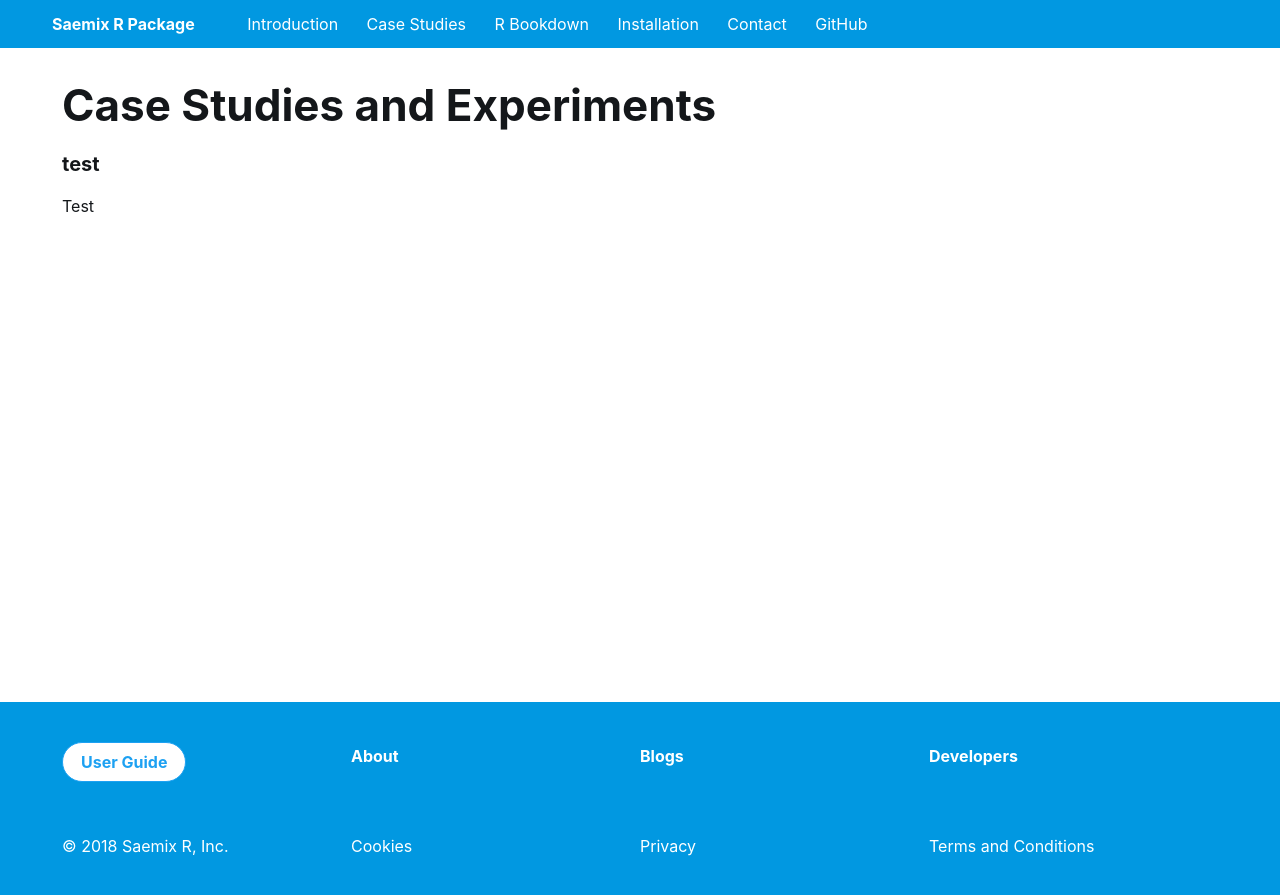
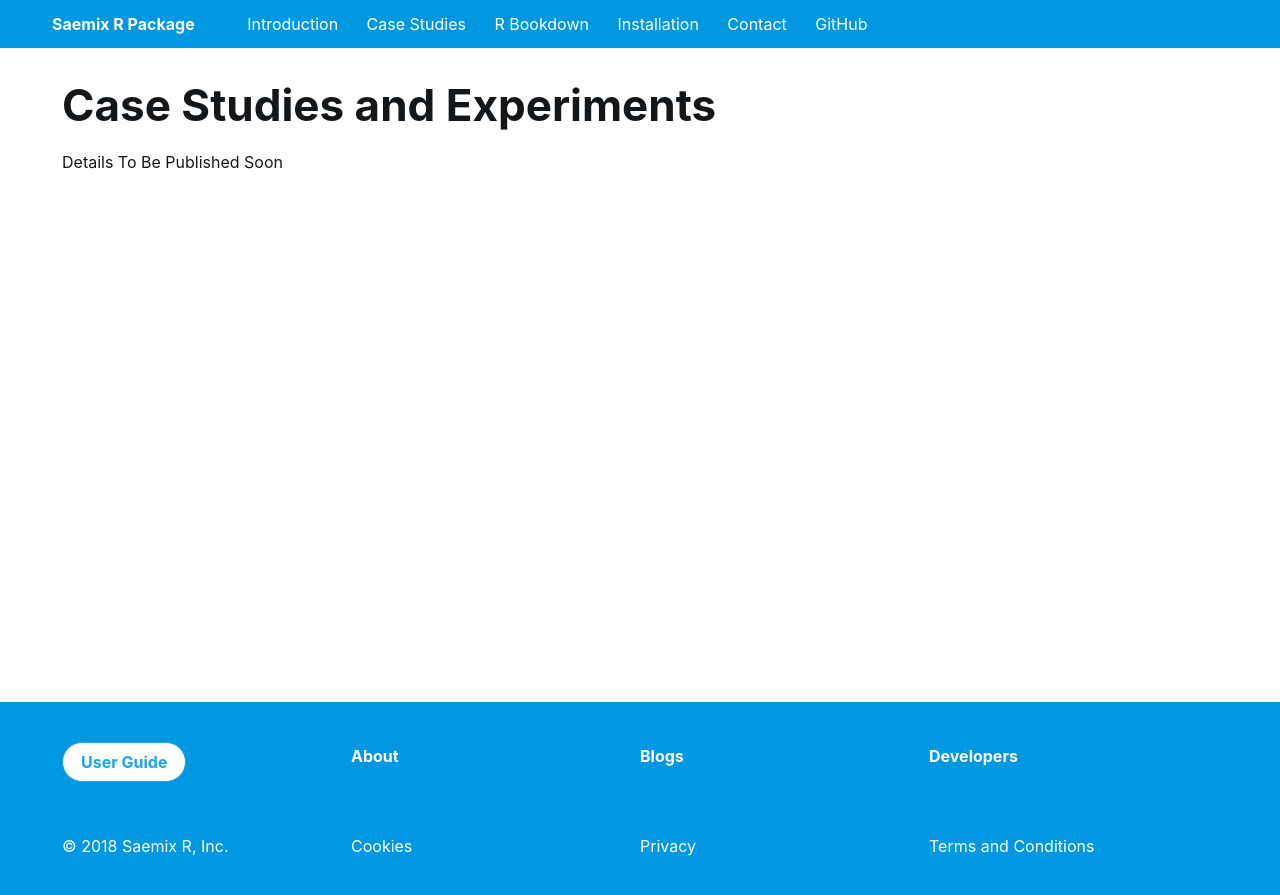
Before and after one commit to saemixr/saemixr.github.io, a Jekyll site: the page built from casestudies.html, in a window 1280 px wide. Shown: the top 895 px of the page. Built offline with Jekyll 4.4.1, drawn with Linux system fonts in a browser that asks for light colours; some web fonts are replaced.

Commit message:
maj case

```diff
--- a/casestudies.html
+++ b/casestudies.html
@@ -12,7 +12,7 @@ custom_js: memberships.js
 <div class="section">
     <div class="container">
     <h1 class="small-title medium-margin">Case Studies and Experiments</h1>
-    <h2 class="small-margin">test</h2>
-    <p>Test</p>
+    <!-- <h2 class="small-margin">Details To Be Published Soon</h2> -->
+    <p>Details To Be Published Soon</p>
     </div>
   </div>
```
